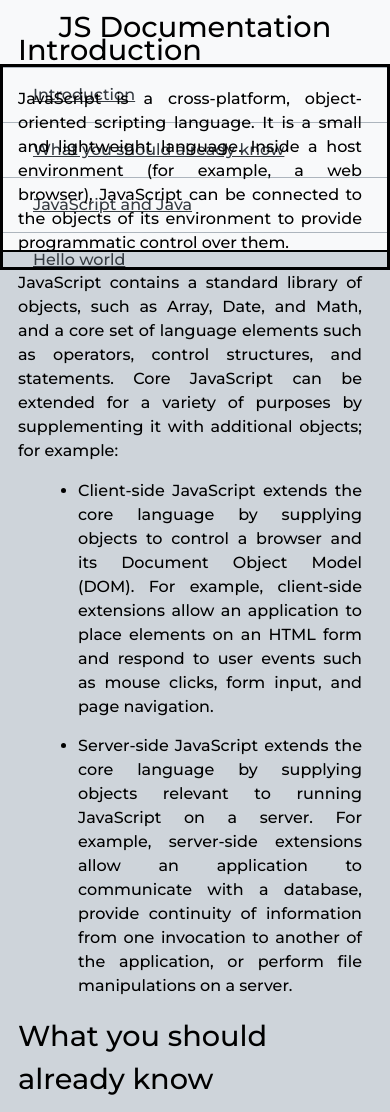
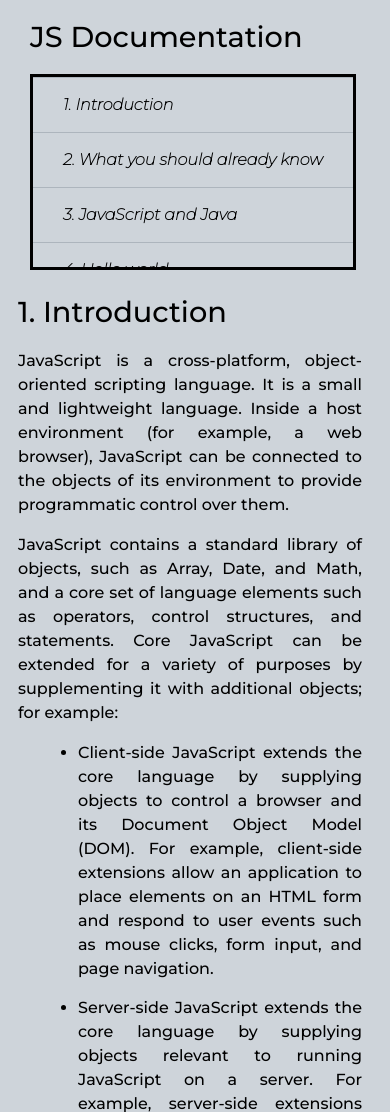
Before and after one commit to amandagsilveira/documentation-page-fcc, a plain HTML site: page Documentation_Page/index.html in a window 390 px wide. Shown: the top 1112 px of the page. Drawn offline with Linux system fonts and the light colour scheme.

Commit message:
documentation page update

```diff
--- a/Documentation_Page/index.html
+++ b/Documentation_Page/index.html
@@ -15,39 +15,39 @@
   <nav id="navbar">
       <header>JS Documentation</header>
       <ul>
-        <li><a class="nav-link" href="#Introduction">Introduction</a></li>
+        <li><a class="nav-link" href="#Introduction">1. Introduction</a></li>
         <li>
           <a class="nav-link" href="#What_you_should_already_know"
-            >What you should already know</a
+            >2. What you should already know</a
           >
         </li>
         <li>
-          <a class="nav-link" href="#JavaScript_and_Java">JavaScript and Java</a>
+          <a class="nav-link" href="#JavaScript_and_Java">3. JavaScript and Java</a>
         </li>
-        <li><a class="nav-link" href="#Hello_world">Hello world</a></li>
-        <li><a class="nav-link" href="#Variables">Variables</a></li>
+        <li><a class="nav-link" href="#Hello_world">4. Hello world</a></li>
+        <li><a class="nav-link" href="#Variables">5. Variables</a></li>
         <li>
-          <a class="nav-link" href="#Declaring_variables">Declaring variables</a>
+          <a class="nav-link" href="#Declaring_variables">6. Declaring variables</a>
         </li>
-        <li><a class="nav-link" href="#Variable_scope">Variable scope</a></li>
-        <li><a class="nav-link" href="#Global_variables">Global variables</a></li>
-        <li><a class="nav-link" href="#Constants">Constants</a></li>
-        <li><a class="nav-link" href="#Data_types">Data types</a></li>
+        <li><a class="nav-link" href="#Variable_scope">7. Variable scope</a></li>
+        <li><a class="nav-link" href="#Global_variables">8. Global variables</a></li>
+        <li><a class="nav-link" href="#Constants">9. Constants</a></li>
+        <li><a class="nav-link" href="#Data_types">10. Data types</a></li>
         <li>
-          <a class="nav-link" href="#if...else_statement">if...else statement</a>
+          <a class="nav-link" href="#if...else_statement">11. if...else statement</a>
         </li>
-        <li><a class="nav-link" href="#while_statement">while statement</a></li>
+        <li><a class="nav-link" href="#while_statement">12. while statement</a></li>
         <li>
           <a class="nav-link" href="#Function_declarations"
-            >Function declarations</a
+            >13. Function declarations</a
           >
         </li>
-        <li><a class="nav-link" href="#Reference">Reference</a></li>
+        <li><a class="nav-link" href="#Reference">14. Reference</a></li>
       </ul>
     </nav>
     <main id="main-doc">
       <section class="main-section" id="Introduction">
-                  <header>Introduction</header>
+                  <header>1. Introduction</header>
 
           <p>
             JavaScript is a cross-platform, object-oriented scripting language. It
@@ -82,7 +82,7 @@
 
       </section>
       <section class="main-section" id="What_you_should_already_know">
-        <header>What you should already know</header>
+        <header>2. What you should already know</header>
 
           <p>This guide assumes you have the following basic background:</p>
 
@@ -99,7 +99,7 @@
 
       </section>
       <section class="main-section" id="JavaScript_and_Java">
-        <header>JavaScript and Java</header>
+        <header>3. JavaScript and Java</header>
 
           <p>
             JavaScript and Java are similar in some ways but fundamentally different
@@ -131,7 +131,7 @@
 
       </section>
       <section class="main-section" id="Hello_world">
-        <header>Hello world</header>
+        <header>4. Hello world</header>
 
           <p> Get started with writing JavaScript, open the Scratchpad and write your
           first "Hello world" JavaScript code:</p>
@@ -145,7 +145,7 @@
 
       </section>
       <section class="main-section" id="Variables">
-        <header>Variables</header>
+        <header>5. Variables</header>
         <p>
           You use variables as symbolic names for values in your application. The
           names of variables, called identifiers, conform to certain rules.
@@ -164,7 +164,7 @@
         </p>
       </section>
       <section class="main-section" id="Declaring_variables">
-        <header>Declaring variables</header>
+        <header>6. Declaring variables</header>
 
           <p>You can declare a variable in three ways:</p>
           <p>
@@ -184,7 +184,7 @@
 
       </section>
       <section class="main-section" id="Variable_scope">
-        <header>Variable scope</header>
+        <header>7. Variable scope</header>
 
           <p>
             When you declare a variable outside of any function, it is called a
@@ -214,7 +214,7 @@
 
       </section>
       <section class="main-section" id="Global_variables">
-        <header>Global variables</header>
+        <header>8. Global variables</header>
 
           <p>
             Global variables are in fact properties of the global object. In web
@@ -232,7 +232,7 @@
 
       </section>
       <section class="main-section" id="Constants">
-        <header>Constants</header>
+        <header>9. Constants</header>
 
           <p>
             You can create a read-only, named constant with the const keyword. The
@@ -270,7 +270,7 @@
 
       </section>
       <section class="main-section" id="Data_types">
-        <header>Data types</header>
+        <header>10. Data types</header>
 
           <p>The latest ECMAScript standard defines seven data types:</p>
           <ul>
@@ -303,7 +303,7 @@
 
       </section>
       <section class="main-section" id="if...else_statement">
-        <header>if...else statement</header>
+        <header>11. if...else statement</header>
         <p>
           Use the if statement to execute a statement if a logical condition is
           true. Use the optional else clause to execute a statement if the condition
@@ -346,7 +346,7 @@
 
       </section>
       <section class="main-section" id="while_statement">
-        <header>while statement</header>
+        <header>12. while statement</header>
         <p>
           A while statement executes its statements as long as a specified condition
           evaluates to true. A while statement looks as follows:
@@ -390,7 +390,7 @@
 
       </section>
       <section class="main-section" id="Function_declarations">
-        <header>Function declarations</header>
+        <header>13. Function declarations</header>
           <p>
           A function definition (also called a function declaration, or function
           statement) consists of the function keyword, followed by:
@@ -428,7 +428,7 @@
 
       </section>
       <section class="main-section" id="Reference">
-        <header>Reference</header>
+        <header>14. Reference</header>
 
           <ul>
             <li>
@@ -437,7 +437,7 @@
                 href="https://developer.mozilla.org/en-US/docs/Web/JavaScript/Guide"
                 target="_blank"
                 >MDN</a
-              >
+              >. This project was developed according to the template provided in the <a href="https://www.freecodecamp.org/learn/responsive-web-design/" target="_blank">freeCodeCamp Responsive Web Design</a>  course.
             </li>
           </ul>
 
--- a/Documentation_Page/style.css
+++ b/Documentation_Page/style.css
@@ -9,14 +9,16 @@ body {
   position: fixed;
   top: 0px;
   left: 0px;
-    width: 300px;
+  min-width: 250px;
+  max-width: 280px;
   height: 100%;
-    border-color: #212529;
+
 }
 
 header {
   color: black;
-  margin: 5px;
+  margin-top: 15px;
+  margin-bottom: 10px;
   text-align: center;
   font-size: 1.8em;
   font-weight: thin;
@@ -28,7 +30,7 @@ header {
 }
 
 #navbar ul {
-  height: 92%;
+  height: 85%;
   padding: 0;
   overflow-y: auto;
   overflow-x: hidden;
@@ -45,7 +47,11 @@ header {
 #navbar a {
   display: block;
   padding: 15px 30px;
-  color: #343a40;
+  color: black;
+  text-decoration: none;
+  font-style: italic;
+  font-weight: bolder;
+  cursor: pointer;
 }
 
 #main-doc {
@@ -81,26 +87,36 @@ code {
 }
 
 @media (max-width: 800px) {
+  #navbar header {
+    margin-left: 30px;
+    width: max-content;
+  }
+
   #navbar ul {
+  background-color: #ced4da;
   border: solid;
-    height: 200px;
+  height: 190px;
+  margin-left: 30px;
+  width: max-content;
+
 }
 
   #navbar {
-    background-color: #f8f9fa;
+    background-color: #ced4da;
     position: absolute;
     top: 0;
     padding: 0;
     margin: 0;
     width: 100%;
-    max-height: 250px;
+    max-height: 280px;
     border: none;
-    border-bottom: 2px solid;
+    z-index: 1;
   }
 
   #main-doc {
     position: relative;
-
+    margin-left: 0px;
+    margin-top: 270px;
   }
 }
 
```
Lines whose indentation alone changed are shown as unchanged.
